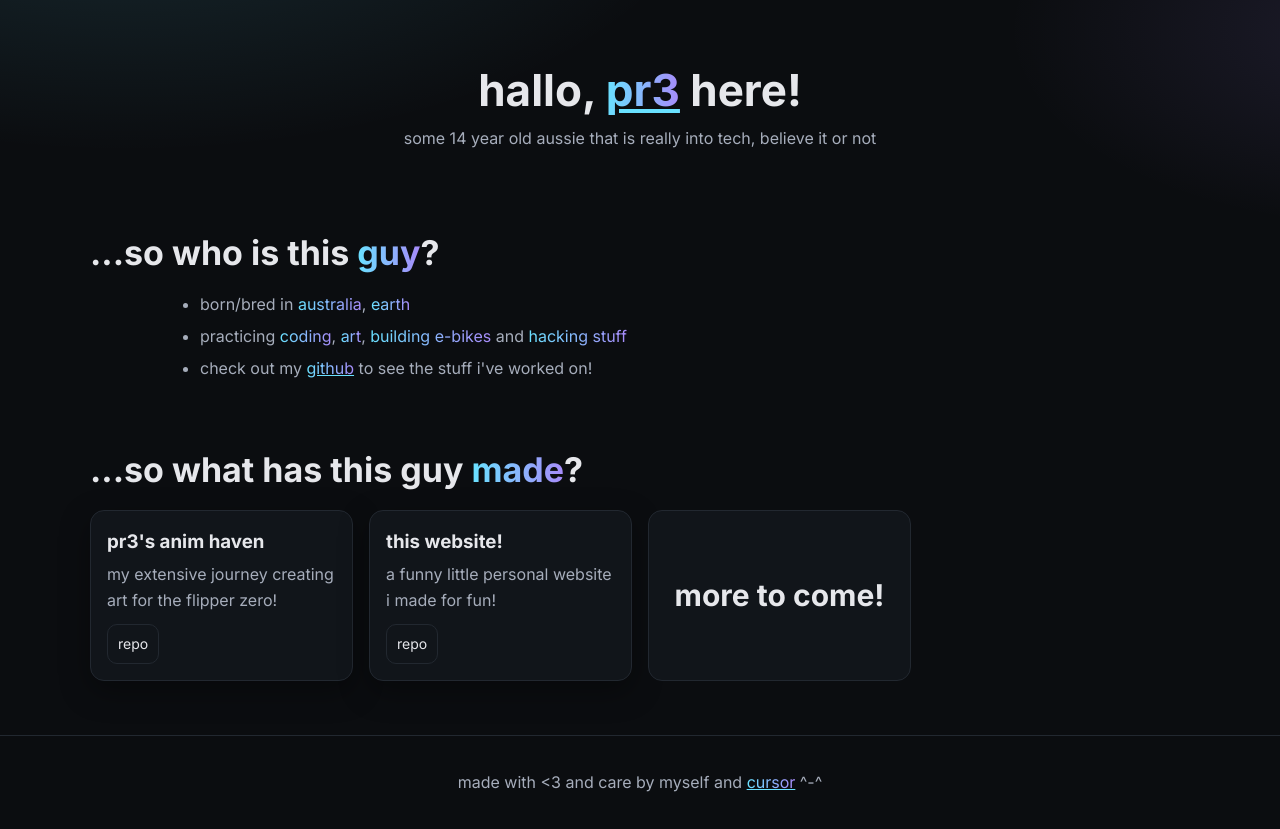
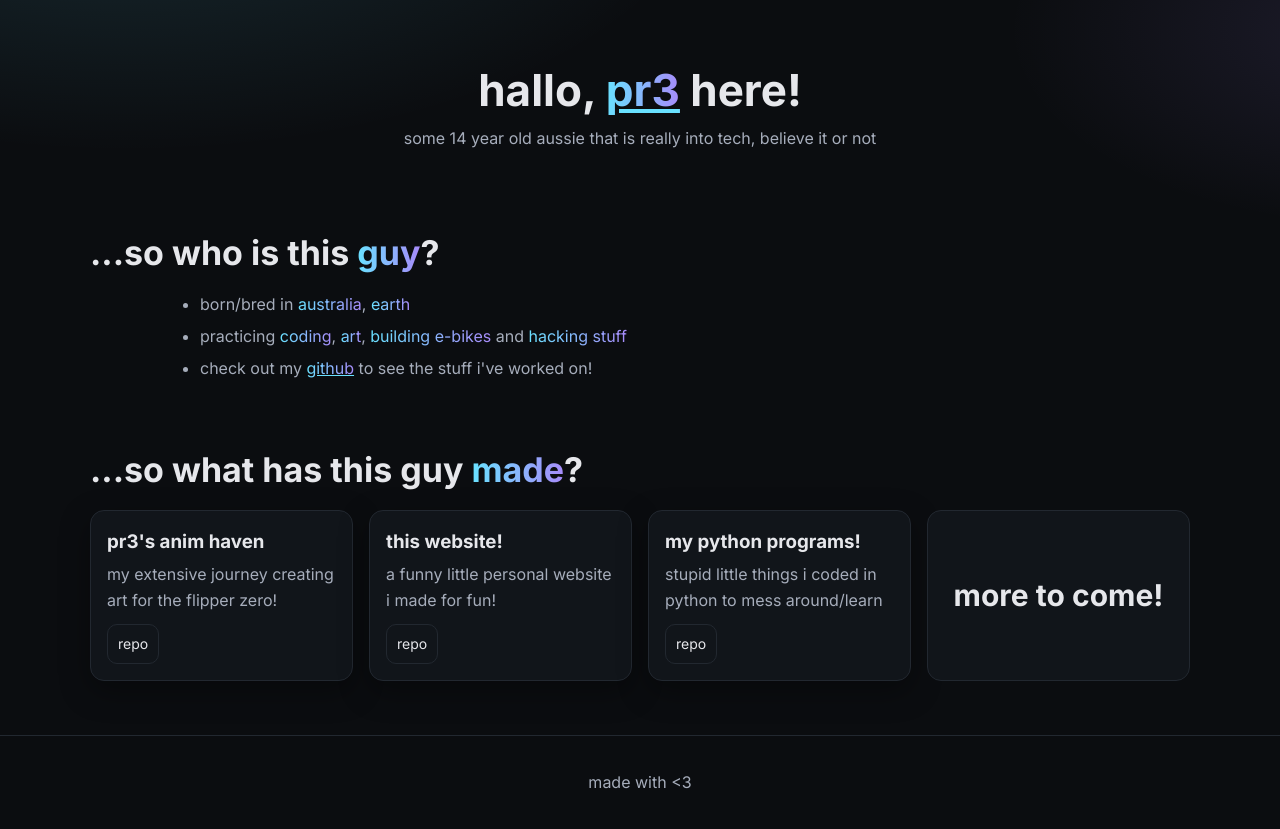
Before and after one commit to the1anonlypr3/the1anonlypr3.github.io, a plain HTML site: page index.html in a window 1280 px wide. Shown: the part 59-888 px from the top of the page. Drawn offline with Linux system fonts and the light colour scheme.

Commit message:
added project, changed footer

```diff
--- a/index.html
+++ b/index.html
@@ -66,6 +66,11 @@
           <p>a funny little personal website i made for fun!</p>
           <a class="button small" href="https://github.com/the1anonlypr3/the1anonlypr3.github.io" target="_blank" rel="noopener">repo</a>
         </article>
+        <article class="card">
+          <h3>my python programs!</h3>
+          <p>stupid little things i coded in python to mess around/learn</p>
+          <a class="button small" href="https://github.com/the1anonlypr3/python-crap" target="_blank" rel="noopener">repo</a>
+        </article>
         <h1 style="font-size: 30px;">more to come!</h1>
       </div>
     </section>
@@ -73,7 +78,7 @@
   </main>
 
   <footer class="site-footer">
-    <p>made with <3 and care by myself and <a style="text-decoration: underline;" href="https://cursor.com"><span class="accent">cursor</span></a> ^-^</p>
+    <p>made with <3</p>
   </footer>
 
   <script src="script.js" defer></script>
```
